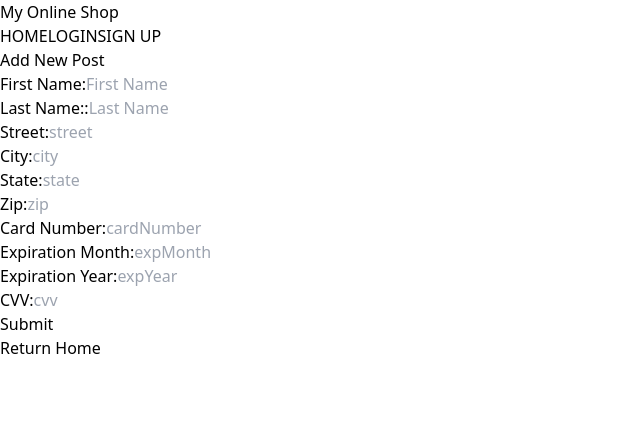
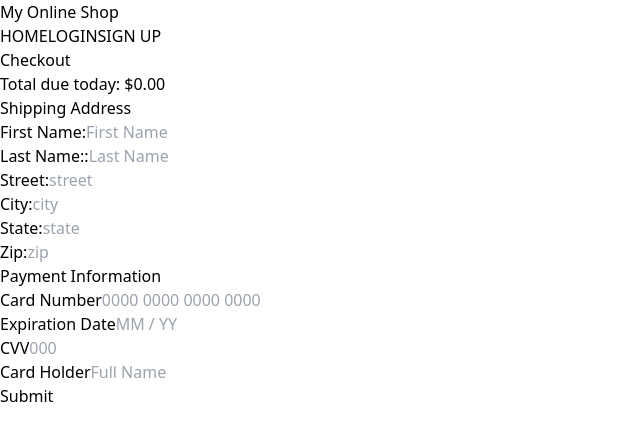
Before and after one commit to GoldenNole/capstone-project, a React (Vite) app: page /checkout in a window 1280 px wide. Shown: the top 440 px of the page, without its empty margins (0-640 px from the left). Built offline with nearby package versions, Linux system fonts and the light colour scheme.

Commit message:
added features so only logged in users can buy

```diff
--- a/src/App.jsx
+++ b/src/App.jsx
@@ -13,6 +13,7 @@ import Checkout from "./components/CheckOut";
 function App() {
   const [cart, setCart] = useState([]);
   const [token, setToken] = useState("")
+  const [total, setTotal] = useState(0);
 
   useEffect(() => {
     const data = localStorage.getItem("token");
@@ -37,13 +38,13 @@ function App() {
     <div className="App">
       <Header token={token} setToken={setToken} />
       <Routes>
-        <Route path="/" element={<Homepage cart={cart} setCart={setCart} />} />
-        <Route path="/:itemId" element={<DisplayItem cart={cart} setCart={setCart} />} />
+        <Route path="/" element={<Homepage token={token} cart={cart} setCart={setCart} />} />
+        <Route path="/:itemId" element={<DisplayItem token={token} cart={cart} setCart={setCart} />} />
         <Route path="/category/:category" element={<DisplayCategory/>} />
-        <Route path="/cart" element={<Cart cart={cart} setCart={setCart} />} />
+        <Route path="/cart" element={<Cart cart={cart} setCart={setCart} total={total} setTotal={setTotal}  />} />
         <Route path="/login" element={<Login token={token} setToken={setToken}/>} />
         <Route path="/register" element={<SignUp token={token} setToken={setToken} />} />
-        <Route path="/checkout" element={<Checkout />} />
+        <Route path="/checkout" element={<Checkout total={total} setCart={setCart} />} />
       </Routes>
     </div>
   )
--- a/src/components/CheckOut.jsx
+++ b/src/components/CheckOut.jsx
@@ -1,7 +1,7 @@
 import { useNavigate } from "react-router-dom";
 import { useState } from "react";
 
-const CreatePostForm = () => {
+const CreatePostForm = (props) => {
   const [fName, setfName] = useState("");
   const [lName, setlName] = useState("");
   const [street, setStreet] = useState("");
@@ -9,23 +9,36 @@ const CreatePostForm = () => {
   const [state, setState] = useState("");
   const [zip, setZip] = useState("");
   const [cardNumber, setCardNumber] = useState("");
-  const [expMonth, setExpMonth] = useState("");
-  const [expYear, setExpYear] = useState("");
+  const [expDate, setDate] = useState("");
   const [cvv, setCvv] = useState("");
+  const [cardHolder, setCardHolder] = useState("");
   const navigate = useNavigate();
 
   async function handleCreatePost(e) {
     e.preventDefault();
     alert("Order Created!");
+    props.setCart([]);
+    localStorage.setItem('cart', JSON.stringify([]));
     navigate("/");
   }
 
   return (
-    <div className="create-container">
-      <h1> Add New Post </h1>
-      <form onSubmit={handleCreatePost}>
-        <label> First Name:
+    <div>
+      <div className="container mx-auto bg-white px-6 pt-10 pb-8 shadow-xl ring-1 ring-gray-900/5 sm:rounded-xl sm:px-10">
+        <div className="w-full">
+          <div className="text-center">
+            <h1 className="text-3xl font-semibold text-gray-900">Checkout</h1>
+            <p className="text-2xl font-semibold text-gray-900"> Total due today: ${props.total.toFixed(2)}</p>
+          </div>
+          <div className="mt-5">
+            <form className="flex mt-8" onSubmit={handleCreatePost}>
+            <div className="w-full max-w-lg mx-auto p-8">
+                <div className="bg-white rounded-lg shadow-lg p-6">
+                  <h2 className="text-lg font-medium mb-6">Shipping Address</h2>
+                <div className="mb-6">
+                  <label className="block text-sm font-medium text-gray-700 mb-2"> First Name:
                     <input
+                      className="shadow appearance-none border rounded w-full py-2 px-3 text-gray-700 leading-tight focus:outline-none focus:shadow-outline"
                       value={fName}
                       type="text"
                       name="fname"
@@ -33,10 +46,11 @@ const CreatePostForm = () => {
                       onChange={(e) => setfName(e.target.value)}
                     />
                   </label>
-        <br></br>
-
-        <label> Last Name::
+                </div>
+                <div className="mb-6">
+                  <label className="block text-sm font-medium text-gray-700 mb-2"> Last Name::
                     <input
+                      className="shadow appearance-none border rounded w-full py-2 px-3 text-gray-700 leading-tight focus:outline-none focus:shadow-outline"
                       value={lName}
                       type="text"
                       name="lname"
@@ -44,10 +58,11 @@ const CreatePostForm = () => {
                       onChange={(e) => setlName(e.target.value)}
                     />
                   </label>
-        <br></br>
-
-        <label> Street:
+                </div>
+                <div className="mb-6">
+                  <label className="block text-sm font-medium text-gray-700 mb-2"> Street:
                     <input
+                      className="shadow appearance-none border rounded w-full py-2 px-3 text-gray-700 leading-tight focus:outline-none focus:shadow-outline"
                       value={street}
                       type="text"
                       name="street"
@@ -55,10 +70,11 @@ const CreatePostForm = () => {
                       onChange={(e) => setStreet(e.target.value)}
                     />
                   </label>
-        <br></br>
-
-        <label> City:
+                </div>
+                <div className="mb-6">
+                  <label className="block text-sm font-medium text-gray-700 mb-2"> City:
                     <input
+                      className="shadow appearance-none border rounded w-full py-2 px-3 text-gray-700 leading-tight focus:outline-none focus:shadow-outline"
                       value={city}
                       type="text"
                       name="city"
@@ -66,10 +82,11 @@ const CreatePostForm = () => {
                       onChange={(e) => setCity(e.target.value)}
                     />
                   </label>
-        <br></br>
-
-        <label> State:
+                </div>
+                <div className="mb-6">
+                  <label className="block text-sm font-medium text-gray-700 mb-2"> State:
                     <input
+                      className="shadow appearance-none border rounded w-full py-2 px-3 text-gray-700 leading-tight focus:outline-none focus:shadow-outline"
                       value={state}
                       type="text"
                       name="state"
@@ -77,10 +94,11 @@ const CreatePostForm = () => {
                       onChange={(e) => setState(e.target.value)}
                     />
                   </label>
-        <br></br>
-
-        <label> Zip:
+                </div>
+                <div className="mb-6">
+                  <label className="block text-sm font-medium text-gray-700 mb-2"> Zip:
                     <input
+                      className="shadow appearance-none border rounded w-full py-2 px-3 text-gray-700 leading-tight focus:outline-none focus:shadow-outline"
                       value={zip}
                       type="text"
                       name="zip"
@@ -88,55 +106,68 @@ const CreatePostForm = () => {
                       onChange={(e) => setZip(e.target.value)}
                     />
                   </label>
-        <br></br>
+                </div>
+              </div>
+            </div>
 
-        <label> Card Number:
+              <div className="w-full max-w-lg mx-auto p-8">
+                <div className="bg-white rounded-lg shadow-lg p-6">
+                  <h2 className="text-lg font-medium mb-6">Payment Information</h2>
+                  <div className="grid grid-cols-2 gap-6">
+                    <div className="col-span-2 sm:col-span-1">
+                      <label className="block text-sm font-medium text-gray-700 mb-2">Card Number
                         <input
                           value={cardNumber}
                           type="text"
-          name="cardNumber"
-          placeholder="cardNumber"
+                          name="card-number"
+                          placeholder="0000 0000 0000 0000"
                           onChange={(e) => setCardNumber(e.target.value)}
-            />
+                          className="w-full py-3 px-4 border border-gray-400 rounded-lg focus:outline-none focus:border-blue-500" />
                       </label>
-        <br></br>
-
-        <label> Expiration Month:
+                    </div>
+                    <div className="col-span-2 sm:col-span-1">
+                      <label className="block text-sm font-medium text-gray-700 mb-2">Expiration Date
                         <input
-          value={expMonth}
+                          value={expDate}
                           type="text"
-          name="expMonth"
-          placeholder="expMonth"
-          onChange={(e) => setExpMonth(e.target.value)}
-            />
+                          name="expiration-date"
+                          placeholder="MM / YY"
+                          onChange={(e) => setDate(e.target.value)}
+                          className="w-full py-3 px-4 border border-gray-400 rounded-lg focus:outline-none focus:border-blue-500" />
                       </label>
-        <br></br>
-
-        <label> Expiration Year:
-        <input
-          value={expYear}
-          type="text"
-          name="expYear"
-          placeholder="expYear"
-          onChange={(e) => setExpYear(e.target.value)}
-            />
-        </label>
-        <br></br>
-
-        <label> CVV:
+                    </div>
+                    <div className="col-span-2 sm:col-span-1">
+                      <label className="block text-sm font-medium text-gray-700 mb-2">CVV
                         <input
                           value={cvv}
                           type="text"
                           name="cvv"
-          placeholder="cvv"
+                          placeholder="000"
                           onChange={(e) => setCvv(e.target.value)}
-            />
+                          className="w-full py-3 px-4 border border-gray-400 rounded-lg focus:outline-none focus:border-blue-500" />
                       </label>
-        <br></br>
-        <button className="btn">Submit</button>
+                    </div>
+                    <div className="col-span-2 sm:col-span-1">
+                      <label className="block text-sm font-medium text-gray-700 mb-2">Card Holder
+                        <input
+                          value={cardHolder}
+                          type="text"
+                          name="card-holder"
+                          placeholder="Full Name"
+                          onChange={(e) => setCardHolder(e.target.value)}
+                          className="w-full py-3 px-4 border border-gray-400 rounded-lg focus:outline-none focus:border-blue-500" />
+                      </label>
+                    </div>
+                  </div>
+                  <div className="mt-8">
+                    <button type="submit" className="w-full bg-green-500 hover:bg-blue-600 text-white font-medium py-3 rounded-lg focus:outline-none">Submit</button>
+                  </div>
+                </div>
+              </div>
             </form>
-
-      <button className="btn" onClick={() => navigate(`/`)} >Return Home</button>
+          </div>
+        </div>
+      </div>
     </div>
   );
 };
--- a/src/components/Homepage.jsx
+++ b/src/components/Homepage.jsx
@@ -6,7 +6,6 @@ const Homepage = (props) => {
   const [items, setItems] = useState([]);
   const navigate = useNavigate();
   const [searchTerm, setSearchTerm] = useState("");
-  const token = localStorage.getItem("token");
 
   useEffect(() => {
     const getAllItmes = async () => {
@@ -68,7 +67,7 @@ const Homepage = (props) => {
               </div>
               <div className="flex items-center justify-between">
                 <span className="text-3xl font-bold text-gray-900 dark:text-white">${item.price}</span>
-                <AddToCart cart={props.cart} setCart={props.setCart} item={item} />
+                {props.token && <AddToCart cart={props.cart} setCart={props.setCart} item={item} />}
               </div>
             </div>
           </div>
```
Also changed, not shown: src/components/Cart.jsx (+5 -3 lines), src/components/DisplayItem.jsx (+6 -2 lines). Lines whose indentation alone changed are shown as unchanged.
